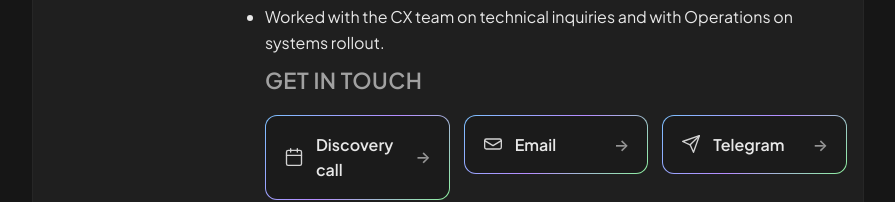
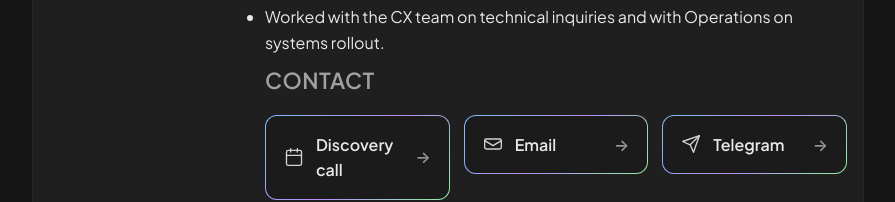
Before and after one commit to andchimienti/portfolio, a plain HTML site: page index.html in a window 1280 px wide. Shown: the part 1569-1771 px from the top of the page, without its empty margins (192-1087 px from the left). Drawn offline with Linux system fonts and the light colour scheme.

Commit message:
Update index.html

```diff
--- a/index.html
+++ b/index.html
@@ -261,7 +261,7 @@
 
       <!-- Contact -->
       <section id="panel-contact" role="tabpanel" aria-labelledby="tab-contact">
-  <div class="kicker">Get in touch</div>
+  <div class="kicker">Contact</div>
 
   <ul class="contact-list">
     <li>
```
